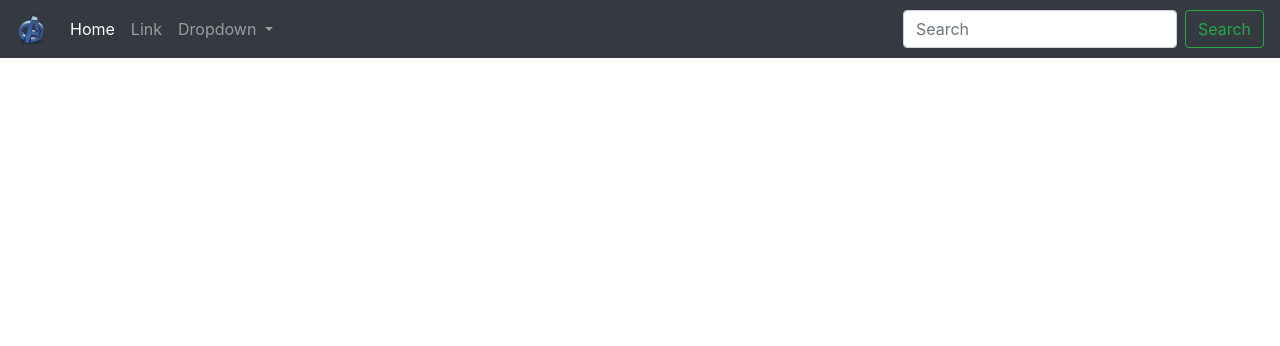
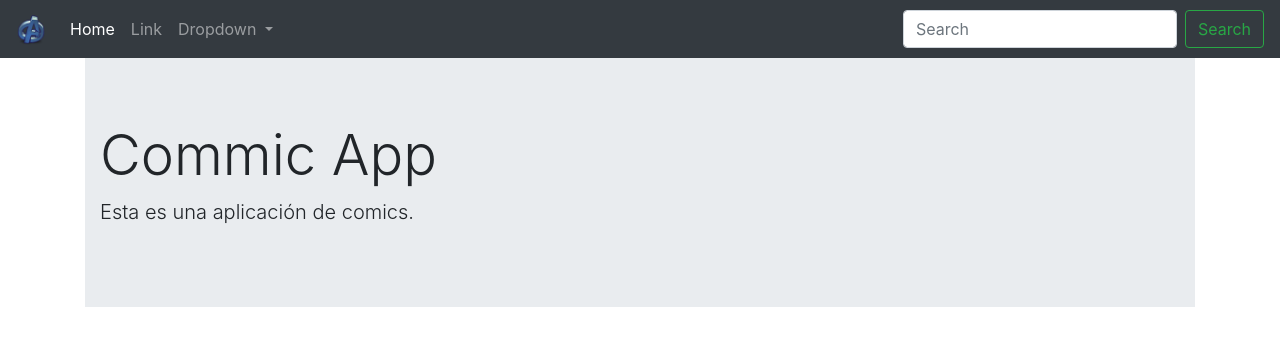
Before and after one commit to DrGarciaDev/single-page-application, an Angular app: page /home in a window 1280 px wide. Shown: the top 346 px of the page. Built offline with nearby package versions, Linux system fonts and the light colour scheme.

Commit message:
Video 53: Rutas en Angular

```diff
--- a/src/app/app.component.html
+++ b/src/app/app.component.html
@@ -1 +1,5 @@
 <app-navbar></app-navbar>
+
+<div class="container">
+    <router-outlet></router-outlet>
+</div>
--- /dev/null
+++ b/src/app/app.routes.ts
@@ -0,0 +1,11 @@
+import { Routes, RouterModule } from '@angular/router';
+
+import { HomeComponent } from './components/home/home.component';
+
+
+const APP_ROUTES: Routes = [
+    { path: 'home', component: HomeComponent },
+    { path: '**', pathMatch: 'full', redirectTo: 'home' }
+];
+
+export const APP_ROUTING = RouterModule.forRoot(APP_ROUTES);
```
Also changed, not shown: src/app/app.module.ts (+7 -1 lines).
